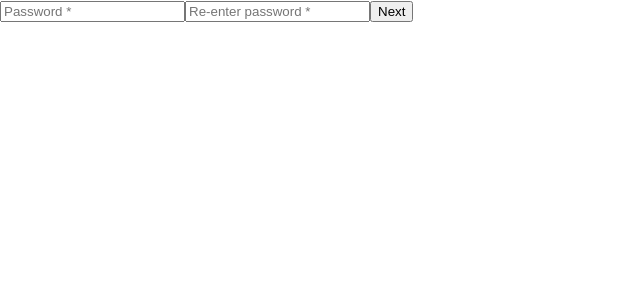
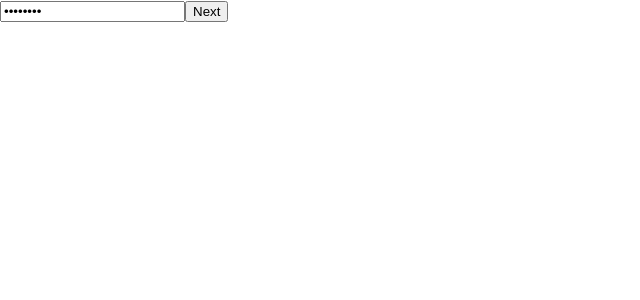
Before and after one commit to mohamedisakr/multi-step-wizard-form, a React (Create React App) app: page /step3 in a window 1280 px wide. Shown: the top 300 px of the page, without its empty margins (0-640 px from the left). Built offline with nearby package versions, Linux system fonts and the light colour scheme.

Commit message:
implementing new step 3

```diff
--- a/src/simple/Step3.js
+++ b/src/simple/Step3.js
@@ -7,15 +7,15 @@ import { choosePassword } from "../rootSlice";
 export const Step3 = () => {
   const dispatch = useDispatch();
   const navigate = useNavigate();
-  const cheese = useSelector((state) => state.cheese);
+  const password = useSelector((state) => state.password);
   const {
     register,
     handleSubmit,
     formState: { errors },
-  } = useForm({ mode: "onBlur", defaultValues: { cheese } });
+  } = useForm({ mode: "onBlur", defaultValues: { password } });
 
   const onSubmit = (data) => {
-    dispatch(choosePassword(data.cheese));
+    dispatch(choosePassword(data.password));
     navigate("/result");
   };
 
@@ -26,7 +26,7 @@ export const Step3 = () => {
         id="password"
         name="password"
         data-testid="password"
-        {...register("password")}
+        {...register("password", { required: "Password is required" })}
         className="px-4 py-3 mt-4 w-full rounded-md bg-gray-100 border-transparent focus:border-gray-500 focus:bg-white focus:ring-0 text-sm"
         placeholder="Password *"
       />
@@ -34,18 +34,6 @@ export const Step3 = () => {
         {errors.password?.message}
       </span>
 
-      <input
-        type="password"
-        id="passwordConfirmation"
-        name="passwordConfirmation"
-        data-testid="repeat"
-        {...register("passwordConfirmation")}
-        className="px-4 py-3 mt-4 w-full rounded-md bg-gray-100 border-transparent focus:border-gray-500 focus:bg-white focus:ring-0 text-sm"
-        placeholder="Re-enter password *"
-      />
-      <span className="text-sm text-left text-red-700">
-        {errors.passwordConfirmation?.message}
-      </span>
       <button>Next</button>
     </form>
   );
```
